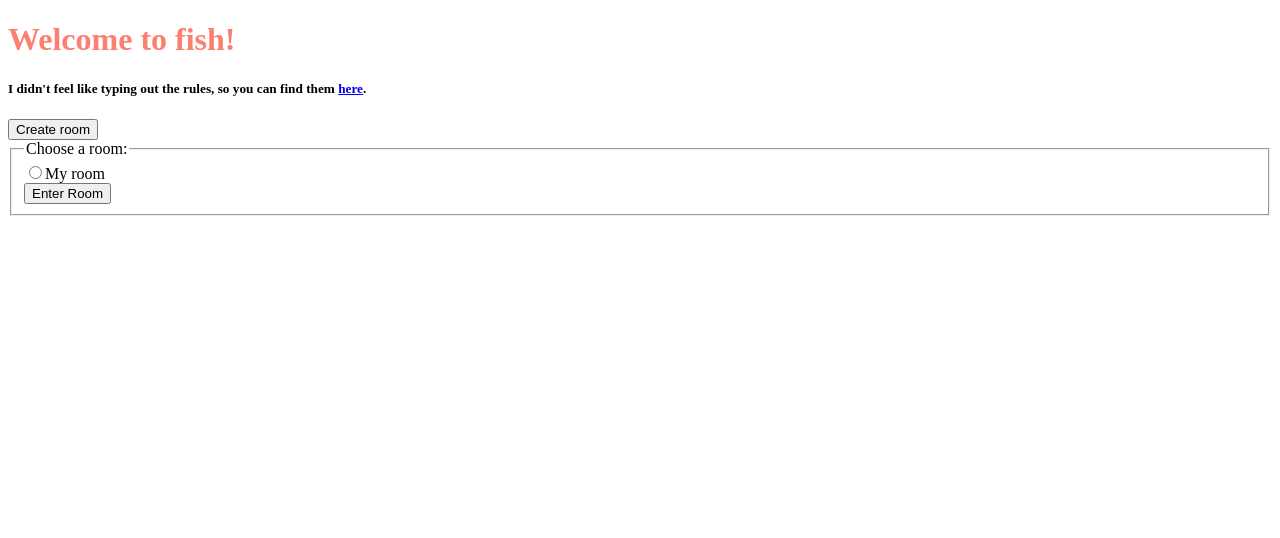
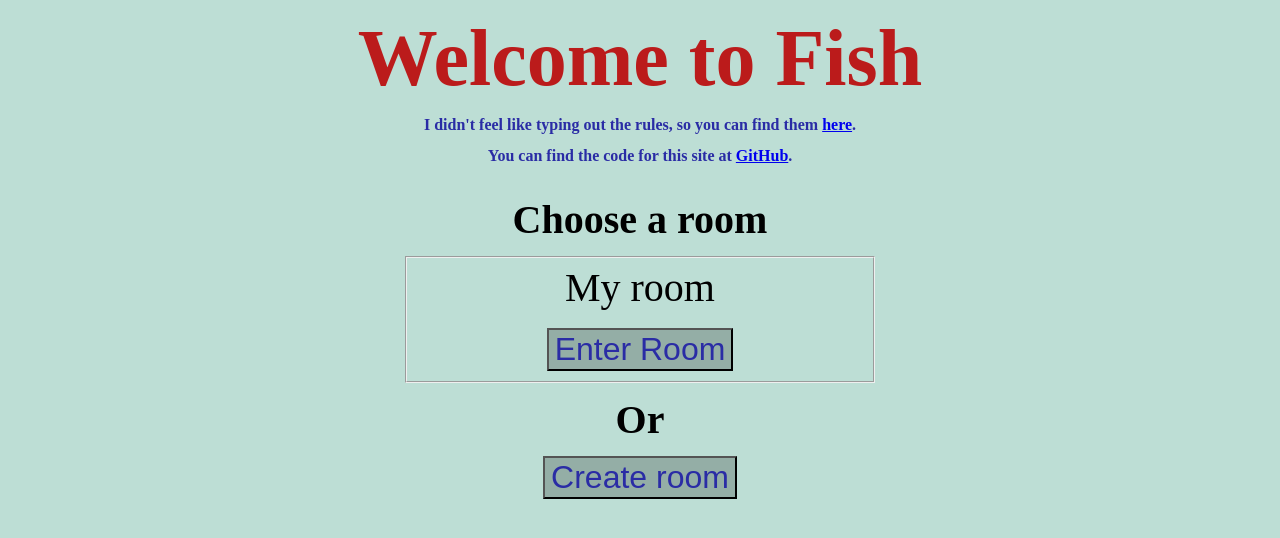
Before and after one commit to liamcolangelo/fish, a Flask app: page / in a window 1280 px wide. Shown: the top 538 px of the page. Run offline with Flask 3, Linux system fonts and the light colour scheme.

Commit message:
Home page is starting to look nicer

```diff
--- a/static/home.js
+++ b/static/home.js
@@ -21,6 +21,7 @@ rooms.then(function(data) {
         const input = document.createElement('input');
         input.type = 'radio';
         input.id = room_names[i];
+        input.className = "room-choice";
         input.name = 'roomName';
         input.value = room_names[i];
 
--- a/static/main.css
+++ b/static/main.css
@@ -1,3 +1,53 @@
+html {
+    background-color: #bdded5;
+}
+
 h1 {
-    color: salmon;
+    color: #bb1b1b;
+    font-size: 500%;
+    margin: 1%;
 }
+
+h3 {
+    font-size: 250%;
+    margin: 1%;
+}
+
+#choose-label {
+    margin-top: 2.5%;
+}
+
+h5 {
+    color: #2a2ca5;
+    margin: 1%;
+    font-size: 100%;
+}
+
+#options-container {
+    font-size: 250%;
+    max-height: 20%;
+    overflow: scroll;
+}
+
+fieldset {
+    width: 35%;
+}
+
+button {
+    color: #2a2ca5;
+    background-color: #94aea6;
+    font-size: 200%;
+}
+
+#enter-room {
+    margin-top: 4%;
+}
+
+input[type="radio"] {
+    display: none;
+}
+
+input[name='roomName']:checked + label{
+    background-color: #516660;
+    color: #bdded5;
+}
--- a/templates/home.html
+++ b/templates/home.html
@@ -9,18 +9,23 @@
     </head>
 
     <body>
-        <h1>Welcome to fish!</h1>
+        <center>
+            <h1>Welcome to Fish</h1>
             <h5>I didn't feel like typing out the rules, so you can find them <a href="https://en.wikipedia.org/wiki/Literature_(card_game)" target="_blank" rel="noopener noreferrer">here</a>.</h5>
-        <button id="create room">Create room</button>
+            <h5>You can find the code for this site at <a href="https://github.com/liamcolangelo/fish" target="_blank" rel="noopener noreferrer">GitHub</a>.</h5>
+            <h3 id="choose-label">Choose a room</h3>
             <form id="dynamic-form" action="#">
                 <fieldset>
-                <legend>Choose a room:</legend>
                     <div id="options-container">
                         <!--Options will be added here by javascript-->
                     </div>
                     <div>
-                    <button type="submit">Enter Room</button>
+                        <button id="enter-room" type="submit">Enter Room</button>
                     </div>
                 </fieldset>
+            </form>
+            <h3>Or</h3>
+            <button id="create room">Create room</button>
+        </center>
     </body>
 </html>
```
Also changed, not shown: static/game.js (+5 -2 lines). Lines whose indentation alone changed are shown as unchanged.
